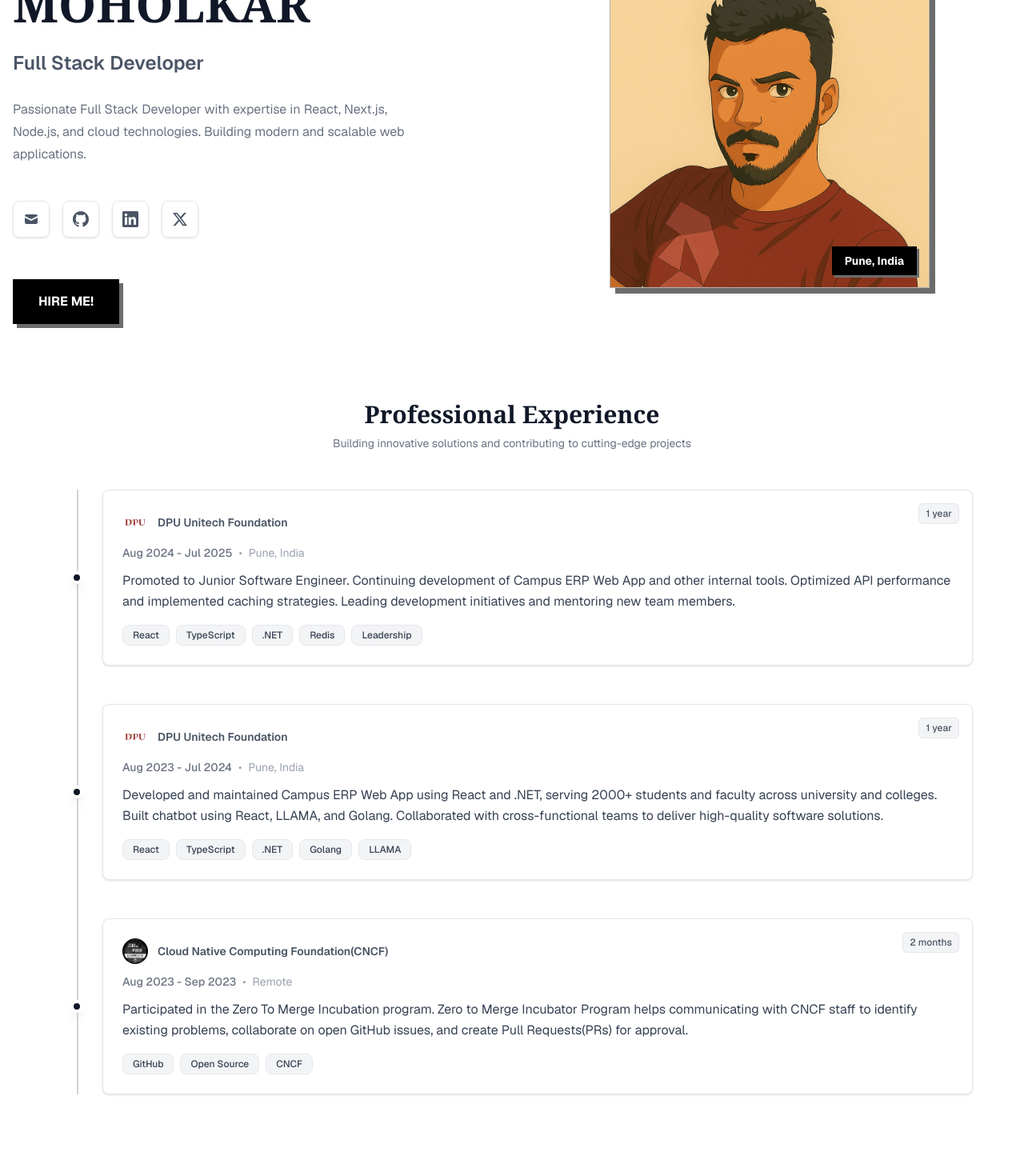
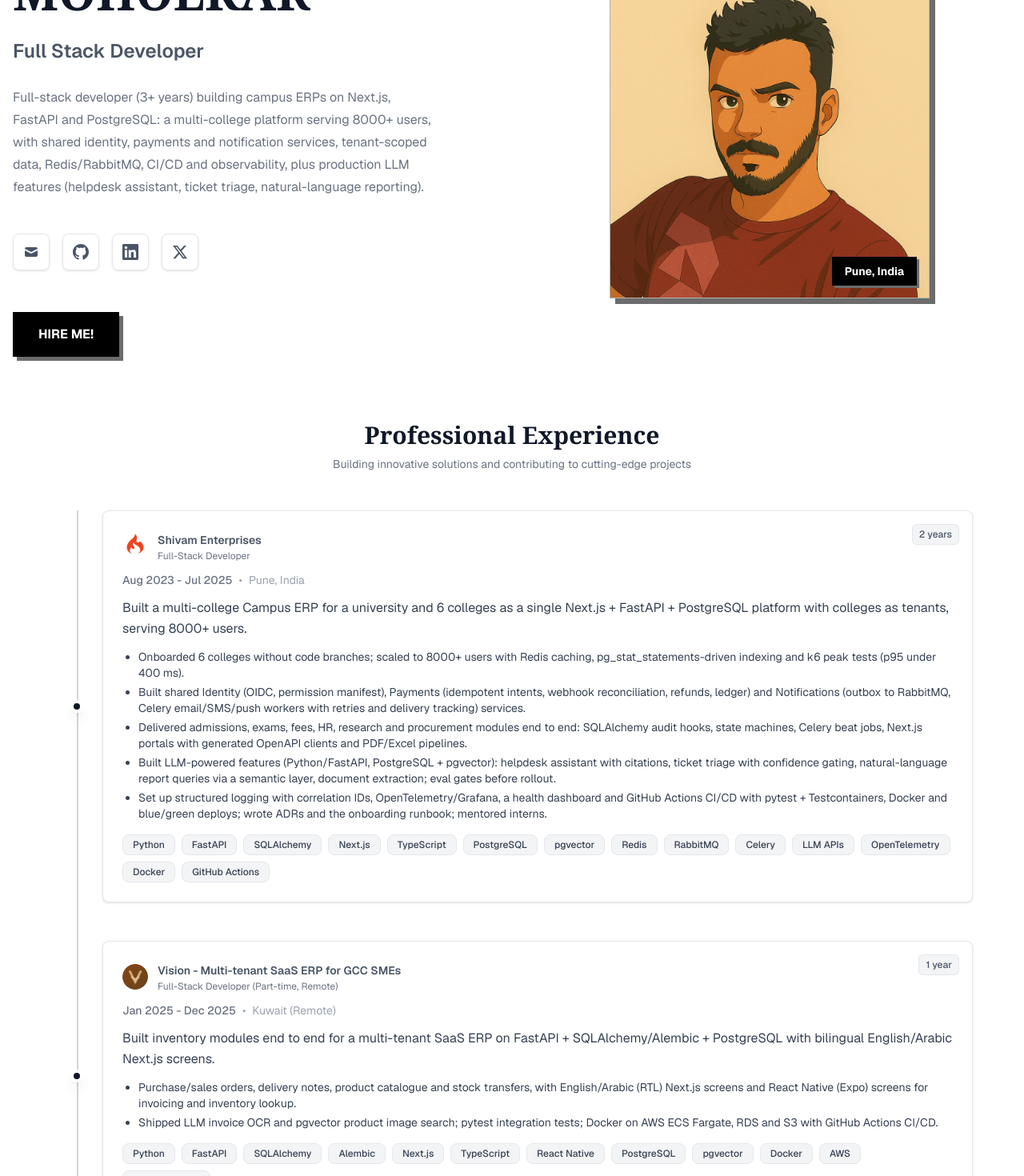
Before and after one commit to MaheshMoholkar/mahesh.me, a Next.js app: page / in a window 1280 px wide. Shown: the part 180-1650 px from the top of the page at 80% size. Built offline with nearby package versions, Linux system fonts and the light colour scheme.

Commit message:
Update project and experience details with enhanced descriptions and new technologies

```diff
--- a/src/app/page.tsx
+++ b/src/app/page.tsx
@@ -37,19 +37,25 @@ const formatDuration = (totalMonths: number) => {
 
 const projects = [
   {
-    name: "Vyavasay",
+    name: "Vyavasay AI ERP",
     status: "Completed",
     date: "2026",
     description:
-      "A full-stack GST billing and business management platform for Indian SMEs with invoicing, inventory, sales/purchase workflows, role-based access, and analytics dashboards.",
+      "Multi-tenant GST billing and inventory SaaS for Indian SMEs: quote-to-cash and purchase cycles, GST (CGST/SGST/IGST, HSN, GSTR returns), double-entry GL, multi-location inventory with batch/expiry, online storefront and Expo mobile app, LLM bill OCR and pgvector image search; ADR-driven with 370+ integration test files.",
     tech: [
+      ".NET 10",
+      "EF Core",
       "React",
-      "Vite",
       "TypeScript",
-      "Go",
-      "Gin",
+      "TanStack Router",
+      "Expo",
       "PostgreSQL",
+      "pgvector",
+      "Hangfire",
+      "SignalR",
+      "LLM APIs",
       "Docker",
+      "Railway",
     ],
     website: "https://vyavasayapp.in",
     image: "/vyavasay.png",
@@ -227,36 +233,76 @@ const projects = [
 
 const experience = [
   {
-    company: "DPU Unitech Foundation",
-    date: `Aug 2024 - ${currentMonthYear}`,
+    company: "Shivam Enterprises",
+    role: "Full-Stack Developer",
+    date: `Aug 2023 - ${currentMonthYear}`,
     duration: formatDuration(
-      calculateDurationInMonths({ year: 2024, month: 7 })
+      calculateDurationInMonths({ year: 2023, month: 7 })
     ),
     location: "Pune, India",
     description:
-      "Promoted to Junior Software Engineer. Continuing development of Campus ERP Web App and other internal tools. Optimized API performance and implemented caching strategies. Leading development initiatives and mentoring new team members.",
-    tech: ["React", "TypeScript", ".NET", "Redis", "Leadership"],
-    link: "https://dypdpu.edu.in",
-    logo: "/dpu.png",
+      "Built a multi-college Campus ERP for a university and 6 colleges as a single Next.js + FastAPI + PostgreSQL platform with colleges as tenants, serving 8000+ users.",
+    highlights: [
+      "Onboarded 6 colleges without code branches; scaled to 8000+ users with Redis caching, pg_stat_statements-driven indexing and k6 peak tests (p95 under 400 ms).",
+      "Built shared Identity (OIDC, permission manifest), Payments (idempotent intents, webhook reconciliation, refunds, ledger) and Notifications (outbox to RabbitMQ, Celery email/SMS/push workers with retries and delivery tracking) services.",
+      "Delivered admissions, exams, fees, HR, research and procurement modules end to end: SQLAlchemy audit hooks, state machines, Celery beat jobs, Next.js portals with generated OpenAPI clients and PDF/Excel pipelines.",
+      "Built LLM-powered features (Python/FastAPI, PostgreSQL + pgvector): helpdesk assistant with citations, ticket triage with confidence gating, natural-language report queries via a semantic layer, document extraction; eval gates before rollout.",
+      "Set up structured logging with correlation IDs, OpenTelemetry/Grafana, a health dashboard and GitHub Actions CI/CD with pytest + Testcontainers, Docker and blue/green deploys; wrote ADRs and the onboarding runbook; mentored interns.",
+    ],
+    tech: [
+      "Python",
+      "FastAPI",
+      "SQLAlchemy",
+      "Next.js",
+      "TypeScript",
+      "PostgreSQL",
+      "pgvector",
+      "Redis",
+      "RabbitMQ",
+      "Celery",
+      "LLM APIs",
+      "OpenTelemetry",
+      "Docker",
+      "GitHub Actions",
+    ],
+    logo: "/logo.svg",
   },
   {
-    company: "DPU Unitech Foundation",
-    date: "Aug 2023 - Jul 2024",
+    company: "Vision - Multi-tenant SaaS ERP for GCC SMEs",
+    role: "Full-Stack Developer (Part-time, Remote)",
+    date: "Jan 2025 - Dec 2025",
     duration: formatDuration(
       calculateDurationInMonths(
-        { year: 2023, month: 7 },
-        new Date(2024, 6)
+        { year: 2025, month: 0 },
+        new Date(2025, 11)
       )
     ),
-    location: "Pune, India",
+    location: "Kuwait (Remote)",
     description:
-      "Developed and maintained Campus ERP Web App using React and .NET, serving 2000+ students and faculty across university and colleges. Built chatbot using React, LLAMA, and Golang. Collaborated with cross-functional teams to deliver high-quality software solutions.",
-    tech: ["React", "TypeScript", ".NET", "Golang", "LLAMA"],
-    link: "https://dypdpu.edu.in",
-    logo: "/dpu.png",
+      "Built inventory modules end to end for a multi-tenant SaaS ERP on FastAPI + SQLAlchemy/Alembic + PostgreSQL with bilingual English/Arabic Next.js screens.",
+    highlights: [
+      "Purchase/sales orders, delivery notes, product catalogue and stock transfers, with English/Arabic (RTL) Next.js screens and React Native (Expo) screens for invoicing and inventory lookup.",
+      "Shipped LLM invoice OCR and pgvector product image search; pytest integration tests; Docker on AWS ECS Fargate, RDS and S3 with GitHub Actions CI/CD.",
+    ],
+    tech: [
+      "Python",
+      "FastAPI",
+      "SQLAlchemy",
+      "Alembic",
+      "Next.js",
+      "TypeScript",
+      "React Native",
+      "PostgreSQL",
+      "pgvector",
+      "Docker",
+      "AWS",
+      "GitHub Actions",
+    ],
+    logo: "/vision.png",
   },
   {
-    company: "Cloud Native Computing Foundation(CNCF)",
+    company: "Cloud Native Computing Foundation (CNCF)",
+    role: "Fellowship - Zero to Merge Program",
     date: "Aug 2023 - Sep 2023",
     duration: formatDuration(
       calculateDurationInMonths(
@@ -266,8 +312,11 @@ const experience = [
     ),
     location: "Remote",
     description:
-      "Participated in the Zero To Merge Incubation program. Zero to Merge Incubator Program helps communicating with CNCF staff to identify existing problems, collaborate on open GitHub issues, and create Pull Requests(PRs) for approval.",
-    tech: ["GitHub", "Open Source", "CNCF"],
+      "CNCF mentored open-source program (Incubator Badge): scoped issues with maintainers and submitted PRs to Kubernetes-ecosystem projects in Go.",
+    highlights: [
+      "Bug fix merged into Ockam (Rust); documentation contributions to Kubernetes SIGs and EvalML.",
+    ],
+    tech: ["Go", "Rust", "Kubernetes", "Open Source"],
     link: "https://www.credly.com/badges/c439e57f-40af-461d-af6f-561de418046f",
     logo: "/cncf.jpeg",
   },
@@ -291,23 +340,30 @@ const education = [
 ];
 
 const skills = [
-  "JavaScript",
+  "Python",
+  "FastAPI",
+  "SQLAlchemy",
+  "Celery",
+  "Next.js",
+  "React",
   "TypeScript",
-  "TailwindCSS",
-  "React",
-  "Next.js",
+  "TanStack Query",
+  "Zustand",
+  "Tailwind CSS",
   "React Native",
-  "Flutter",
-  "Node.js",
-  "Java",
-  "Spring Boot",
-  "Golang",
-  ".NET",
-  "SQL",
+  "PostgreSQL",
+  "pgvector",
   "Redis",
+  "RabbitMQ",
+  "LLM APIs",
+  "RAG",
   "Docker",
   "AWS",
-  "Git & GitHub",
+  "GitHub Actions",
+  "OpenTelemetry",
+  "Grafana",
+  "Go",
+  ".NET",
 ];
 
 const certificates = [
@@ -416,9 +472,12 @@ export default function Home() {
               transition={{ duration: 0.8, delay: 0.6 }}
               className="text-sm md:text-base text-gray-500 leading-7 max-w-xl"
             >
-              Passionate Full Stack Developer with expertise in React, Next.js,
-              Node.js, and cloud technologies. Building modern and scalable web
-              applications.
+              Full-stack developer (3+ years) building campus ERPs on Next.js,
+              FastAPI and PostgreSQL: a multi-college platform serving 8000+
+              users, with shared identity, payments and notification services,
+              tenant-scoped data, Redis/RabbitMQ, CI/CD and observability, plus
+              production LLM features (helpdesk assistant, ticket triage,
+              natural-language reporting).
             </motion.p>
             <div className="flex gap-4 mt-4">
               {SOCIALS.map((s, index) => (
@@ -540,6 +599,9 @@ export default function Home() {
                           <span className="text-sm text-gray-600 font-semibold">
                             {exp.company}
                           </span>
+                          {exp.role && (
+                            <p className="text-xs text-gray-500">{exp.role}</p>
+                          )}
                         </div>
                       </div>
                       <div className="flex flex-wrap gap-2 mb-3">
@@ -551,9 +613,16 @@ export default function Home() {
                           {exp.location}
                         </span>
                       </div>
-                      <p className="text-sm md:text-base text-gray-700 leading-relaxed mb-3 md:mb-4">
+                      <p className="text-sm md:text-base text-gray-700 leading-relaxed mb-3">
                         {exp.description}
                       </p>
+                      {exp.highlights && (
+                        <ul className="list-disc pl-5 space-y-1 text-sm text-gray-700 mb-3 md:mb-4">
+                          {exp.highlights.map((h, i) => (
+                            <li key={i}>{h}</li>
+                          ))}
+                        </ul>
+                      )}
                       <div className="flex flex-wrap gap-2">
                         {exp.tech.map((tech, i) => (
                           <span
@@ -588,6 +657,9 @@ export default function Home() {
                         <span className="text-sm text-gray-600 font-semibold">
                           {exp.company}
                         </span>
+                        {exp.role && (
+                          <p className="text-xs text-gray-500">{exp.role}</p>
+                        )}
                       </div>
                     </div>
                     <div className="flex flex-wrap gap-2 mb-3">
@@ -599,9 +671,16 @@ export default function Home() {
                         {exp.location}
                       </span>
                     </div>
-                    <p className="text-sm md:text-base text-gray-700 leading-relaxed mb-3 md:mb-4">
+                    <p className="text-sm md:text-base text-gray-700 leading-relaxed mb-3">
                       {exp.description}
                     </p>
+                    {exp.highlights && (
+                      <ul className="list-disc pl-5 space-y-1 text-sm text-gray-700 mb-3 md:mb-4">
+                        {exp.highlights.map((h, i) => (
+                          <li key={i}>{h}</li>
+                        ))}
+                      </ul>
+                    )}
                     <div className="flex flex-wrap gap-2">
                       {exp.tech.map((tech, i) => (
                         <span
```
